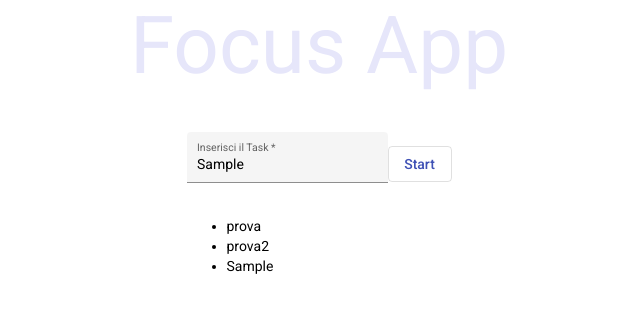
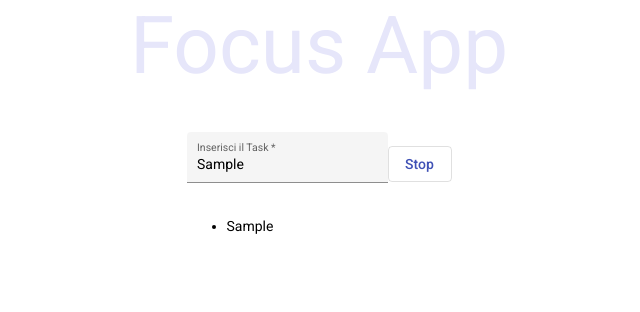
Before and after one commit to FrancescoSanti96/FocusApp, an Angular app: page / in a window 1280 px wide. Both pictures are taken after typing "Sample" into the empty fields and a click on the button "Start". Shown: the top 312 px of the page, without its empty margins (321-961 px from the left). Built offline with nearby package versions, Linux system fonts and the light colour scheme.

Commit message:
add if else logic button task

```diff
--- a/src/app/components/form/form.component.html
+++ b/src/app/components/form/form.component.html
@@ -12,9 +12,19 @@
           name="taskInput"
         />
       </mat-form-field>
-      <button mat-stroked-button color="primary" (click)="onSubmit(task.value)">
+
+      <button
+        *ngIf="button; else loading"
+        mat-stroked-button
+        color="primary"
+        (click)="onSubmit(task.value)"
+      >
         Start
       </button>
+
+      <ng-template #loading>
+        <button mat-stroked-button color="primary">Stop</button>
+      </ng-template>
     </form>
   </div>
 
--- a/src/app/components/form/form.component.ts
+++ b/src/app/components/form/form.component.ts
@@ -6,12 +6,14 @@ import { Component, OnInit } from '@angular/core';
   styleUrls: ['./form.component.css'],
 })
 export class FormComponent implements OnInit {
-  tasks: string[] = ['prova', 'prova2'];
+  tasks: string[] = [];
+  button: boolean = true;
   constructor() {}
 
   ngOnInit(): void {}
 
   onSubmit(description: string) {
     this.tasks = this.tasks.concat(description);
+    this.button = false;
   }
 }
```
